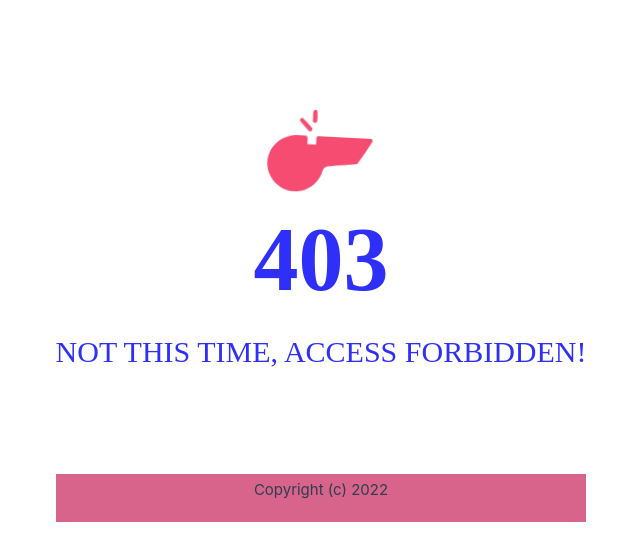
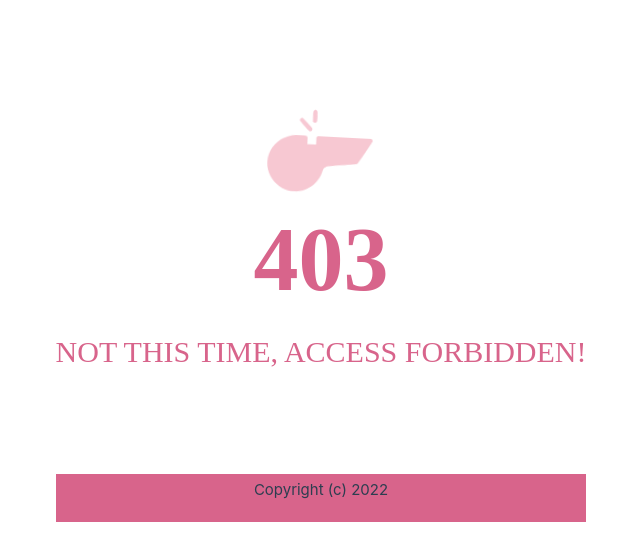
Before and after one commit to Shubhash007/SPM-Course-Management, a Vue app in the folder frontend/: page /admin in a window 1280 px wide. Shown: the top 560 px of the page, without its empty margins (319-959 px from the left). Built offline with nearby package versions, Linux system fonts and the light colour scheme.

Commit message:
last updates

```diff
--- a/frontend/src/components/Error.vue
+++ b/frontend/src/components/Error.vue
@@ -19,7 +19,7 @@
 
     .whistle{
     width: 20%;
-    fill: #F64C72;
+    fill: #f5b9c6c7;
     margin: 100px 40%;
     text-align: left;
     transform: translate(-50%, -50%);
@@ -42,14 +42,14 @@
     h1{
     margin-top: -100px;
     margin-bottom: 20px;
-    color: #2F2FFA;
+    color: #d8648b;
     text-align: center;
     font-family: 'Raleway';
     font-size: 90px;
     font-weight: 800;
     }
     h2{
-    color: #2F2FFA;
+    color: #d8648b;
     text-align: center;
     font-family: 'Raleway';
     font-size: 30px;
```
Also changed, not shown: 1 other file (tests, documents, lock files or other folders).
